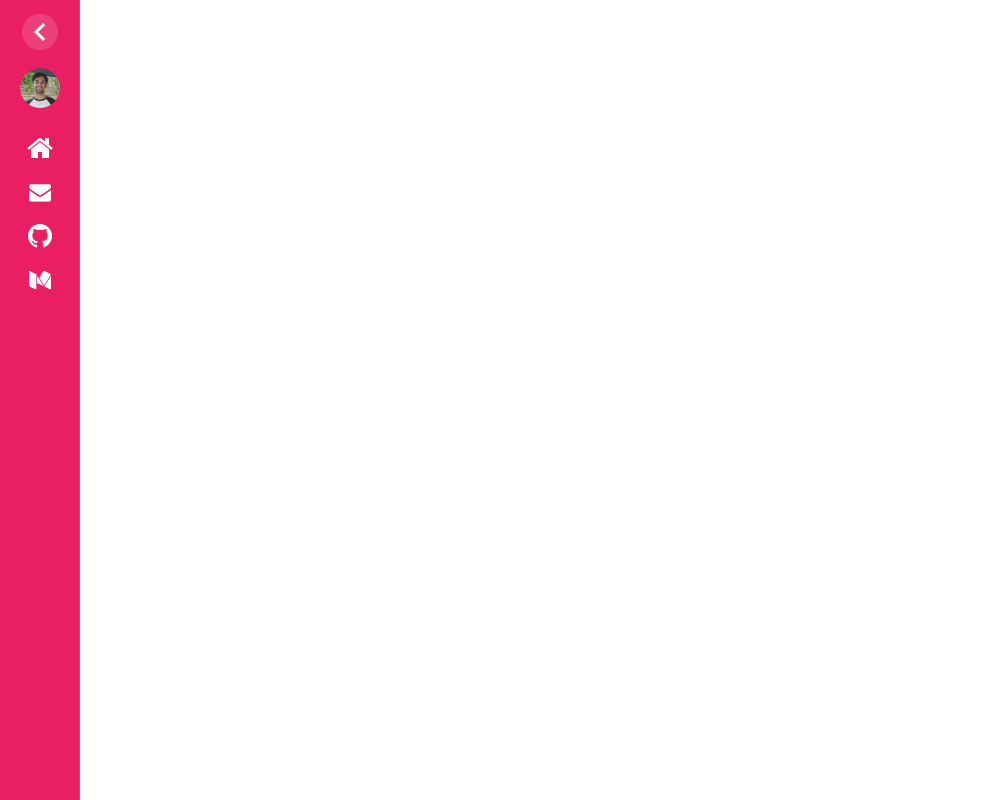
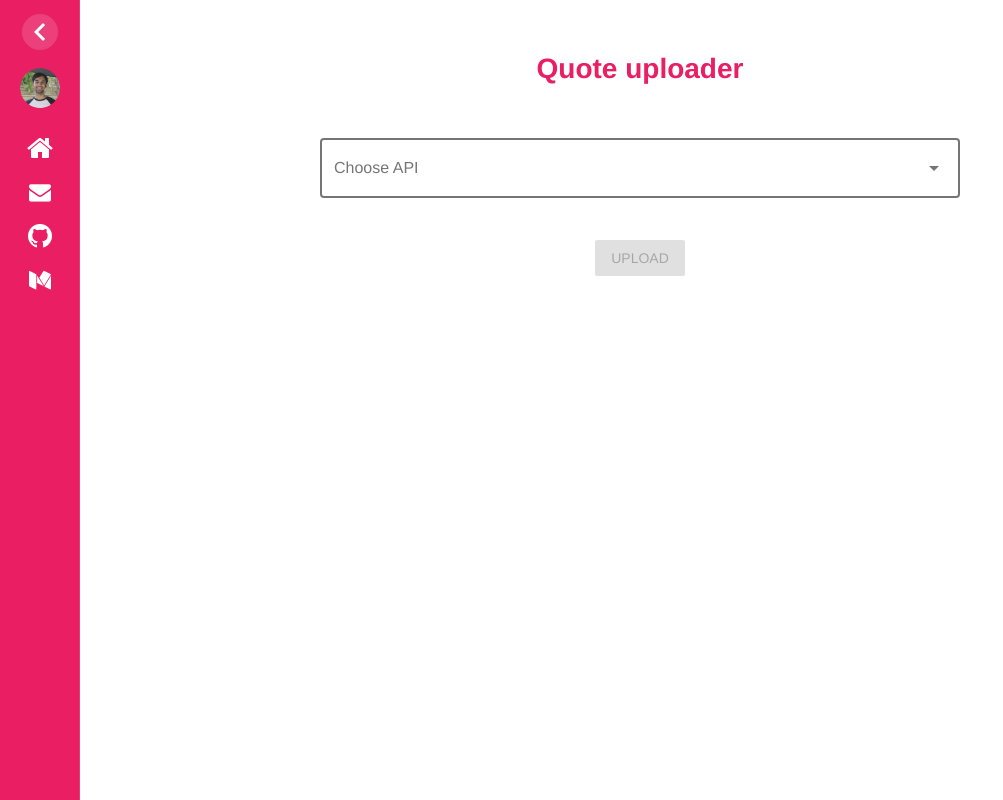
Before and after one commit to mukulkhanna/api-train, a Vue app in the folder public/: page /upload/quotes in a window 1280 px wide. Shown: the whole page, without its empty margins (0-1003 px from the left). Built offline with nearby package versions, Linux system fonts and the light colour scheme; what vue-clipboard2 would draw is missing.

Commit message:
Added upload page

```diff
--- a/package.json
+++ b/package.json
@@ -28,6 +28,7 @@
     "axios": "^0.18.0",
     "body-parser": "^1.18.3",
     "connect-history-api-fallback": "^1.5.0",
+    "cors": "^2.8.4",
     "dotenv": "^6.0.0",
     "express": "^4.16.3",
     "mongoose": "^5.2.1"
--- a/public/config/dev.env.js
+++ b/public/config/dev.env.js
@@ -1,7 +1,7 @@
-'use strict'
 const merge = require('webpack-merge')
 const prodEnv = require('./prod.env')
 
 module.exports = merge(prodEnv, {
-  NODE_ENV: '"development"'
+  NODE_ENV: '"development"',
+  PASS_WORD: '"beeburr"'
 })
--- a/public/src/components/info/shiffman.vue
+++ b/public/src/components/info/shiffman.vue
@@ -88,7 +88,7 @@ export default {
     return {
       copySnackbar: false,
       cards: [
-        { head: 'ALL QUOTES', text: 'Get all quotes @' ,link: 'https://api-train.herokuapp.com/shiffman/quotes' },
+        { head: 'ALL QUOTES', text: 'Get all quotes @', link: 'https://api-train.herokuapp.com/shiffman/quotes' },
         { head: 'NUMBER OF QUOTES', text: 'Get specific number of quotes @', link: 'https://api-train.herokuapp.com/shiffman/quotes?count=5' },
         { head: 'RANDOM QUOTE', text: 'Get a random quote @', link: 'https://api-train.herokuapp.com/shiffman/quotes/random' }
       ]
--- /dev/null
+++ b/public/src/components/upload.vue
@@ -0,0 +1,117 @@
+<template>
+  <v-app>
+    <div>
+      <h1 class="pink--text mt-5">Quote uploader</h1>
+      <v-form v-model="valid">
+        <v-layout wrap justify-center mt-5>
+          <v-flex xs9 sm6>
+            <v-select
+              color="pink"
+              class="pink--text"
+              :rules="rules"
+              :items="items"
+              label="Choose API"
+              v-on:change="clear"
+              outline
+              v-model="name"
+            ></v-select>
+          </v-flex>
+        </v-layout>
+        <v-layout wrap justify-center mt-1>
+          <v-flex xs9 sm6>
+            <v-textarea
+            v-if="name"
+            label="QUOTE"
+            :rules="rules"
+            placeholder="Enter the quote here"
+            v-model="quote"
+            outline
+            class="pink--text"
+            color="pink"
+            >
+            </v-textarea>
+          </v-flex>
+        </v-layout>
+        <v-layout wrap justify-center mt-1>
+          <v-flex xs9 sm6>
+            <v-text-field
+            v-if="name==='The Office'"
+            :rules="rules"
+            v-model="character"
+            outline
+            label="CHARACTER"
+            placeholder="Enter character here"
+            class="pink--text"
+            color="pink"
+            >
+            </v-text-field>
+          </v-flex>
+    </v-layout>
+          <v-btn :disabled="!valid" color="pink"  @click="upload">UPLOAD</v-btn>
+  </v-form>
+          <v-snackbar
+          v-model="snackbar"
+          top
+          color="success"
+          >
+            {{snack}}
+          </v-snackbar>
+    </div>
+  </v-app>
+</template>
+
+<script>
+import axios from 'axios'
+export default {
+  name: 'upload',
+  data () {
+    return {
+      name: null,
+      quote: null,
+      character: null,
+      snack: null,
+      snackbar: false,
+      items: [
+        'Shiffman',
+        'The Office',
+        'Game of Thrones'
+      ],
+      rules: [
+        v => !!v || 'Field is required',
+        v => (v && v.length >= 5) || 'Field must be greater than 5 characters'
+      ],
+    }
+  },
+  methods: {
+    clear () {
+      this.quote = null,
+      this.character = null
+    },
+    upload () {
+      if (this.name === 'The Office') {
+        var myQuote = {
+          quote: this.quote,
+          character: this.character,
+          apiKey: process.env.PASS_WORD
+        }
+        axios.post('http://api-train.herokuapp.com/theoffice/quotes', myQuote)
+          .then(() => {
+            console.log('✅')
+            this.snack = 'Successfuly uploaded ✅'
+            this.snackbar = true
+            this.clear()
+          })
+          .catch((err) => {
+            console.log(err)
+            this.snack = err
+            this.snackbar = true
+          })
+      }
+    }
+  }
+}
+</script>
+
+<style>
+
+</style>
--- a/public/src/router/index.js
+++ b/public/src/router/index.js
@@ -5,6 +5,7 @@ import home from '@/components/home'
 var theoffice = () => import('@/components/info/theoffice')
 var shiffman = () => import('@/components/info/shiffman')
 var got = () => import('@/components/info/got')
+var upload = () => import('@/components/upload')
 
 Vue.use(Router)
 
@@ -30,6 +31,11 @@ export default new Router({
       path: '/info/got',
       name: 'got',
       component: got
+    },
+    {
+      path: '/upload/quotes',
+      name: 'upload',
+      component: upload
     }
   ]
 })
```
Also changed, not shown: 2 other files (tests, documents, lock files or other folders).
